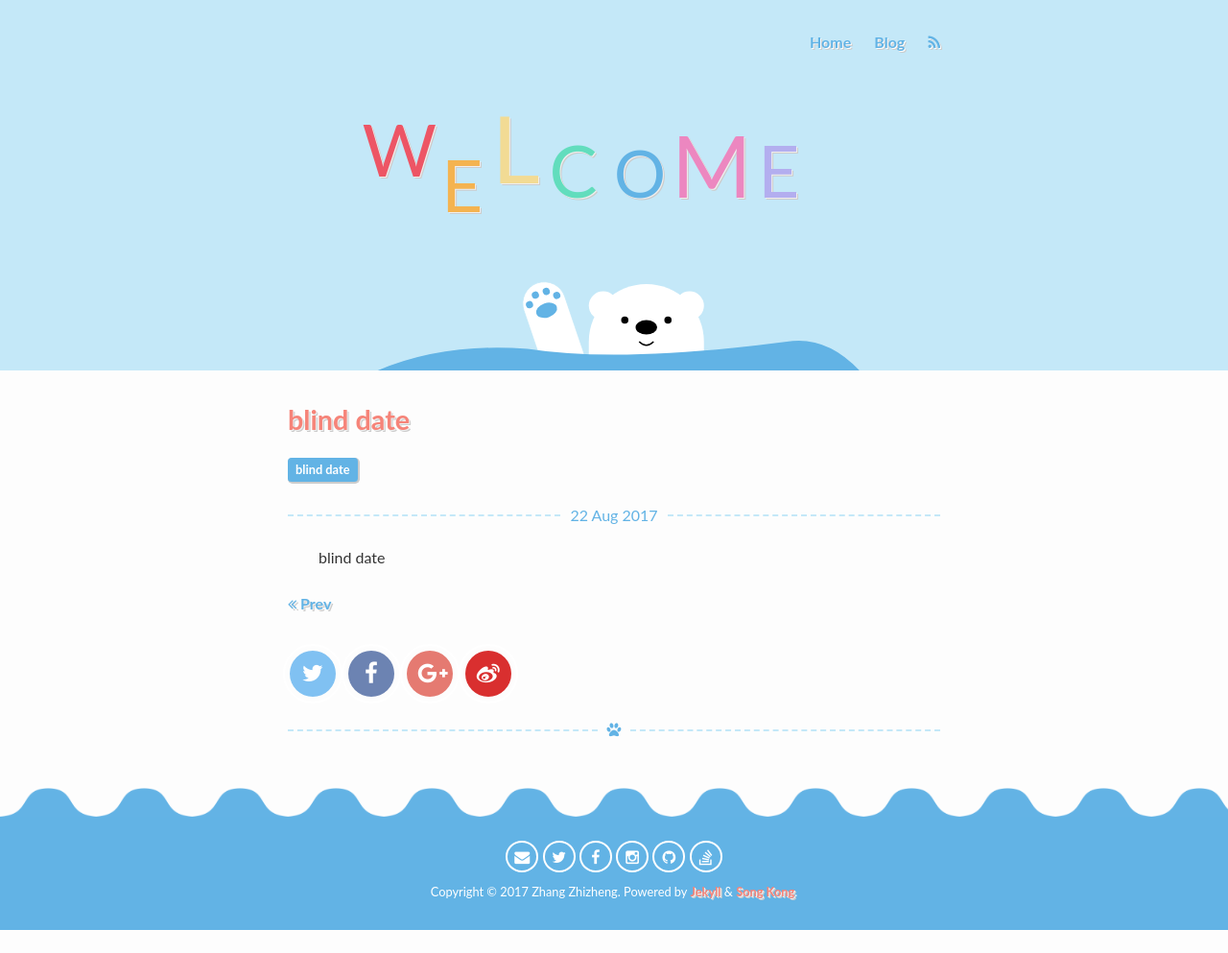
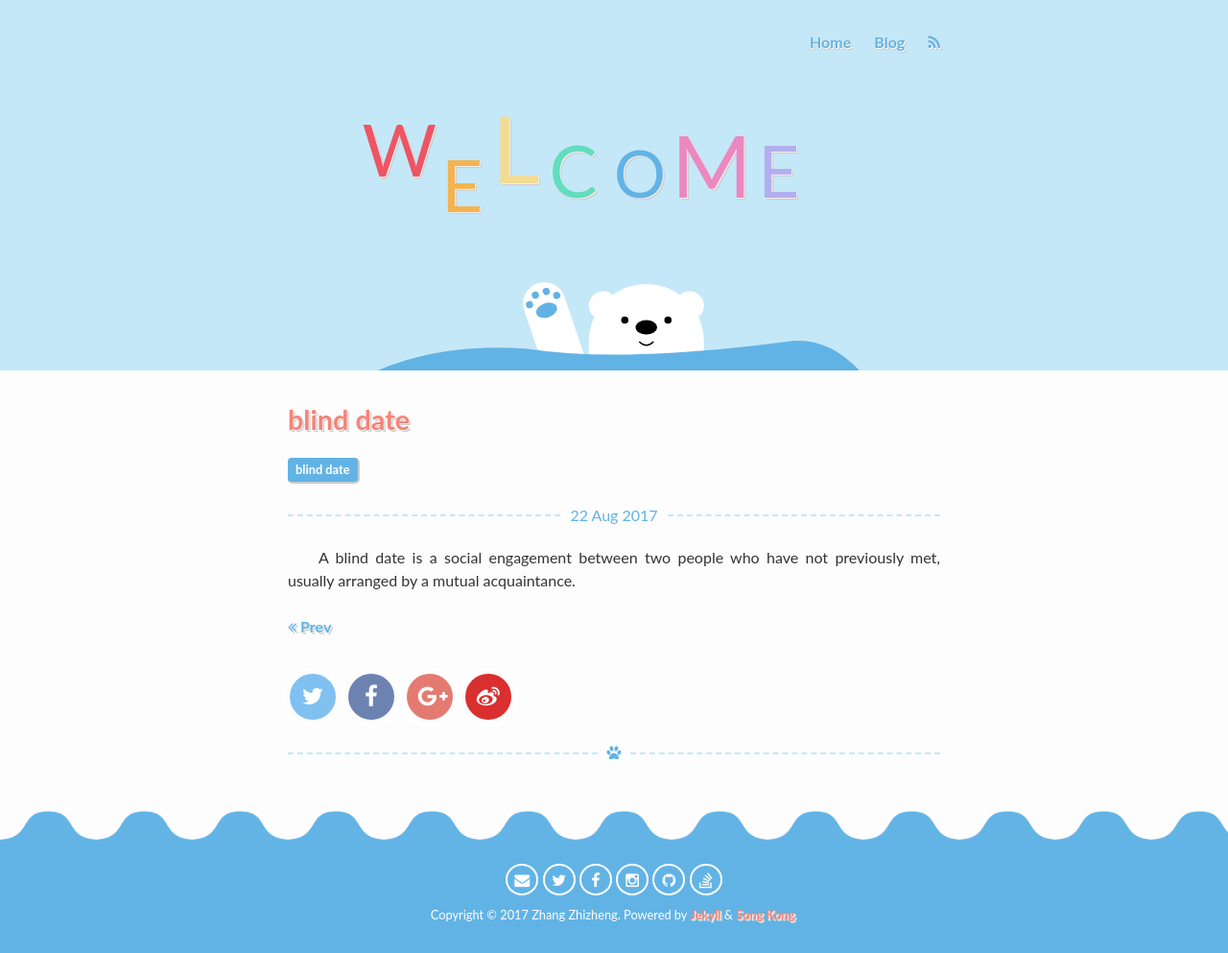
Before and after one commit to izhizheng/izhizheng.github.io, a Jekyll site: the page built from _posts/2017-08-22- blind-date.md, in a window 1280 px wide. Shown: the whole page at 96% size. Built offline with Jekyll 4.4.1, drawn with Linux system fonts in a browser that asks for light colours; before the commit the page ends 969 px from its top, so only the background shows below that.

Commit message:
Update 2017-08-22- blind-date.md

```diff
--- a/_posts/2017-08-22- blind-date.md
+++ b/_posts/2017-08-22- blind-date.md
@@ -8,4 +8,4 @@ tags:
   - blind date
 ---
 
-blind date
+A blind date is a social engagement between two people who have not previously met, usually arranged by a mutual acquaintance.
```
